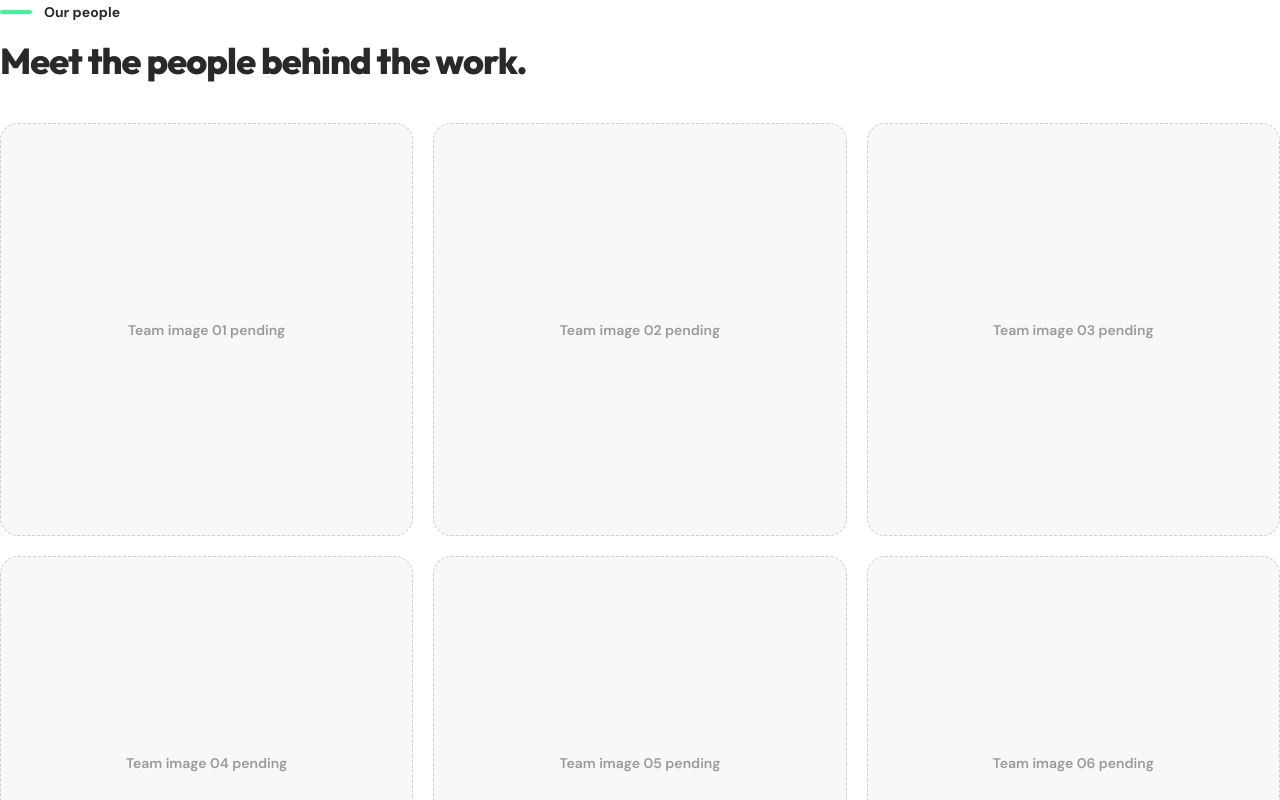
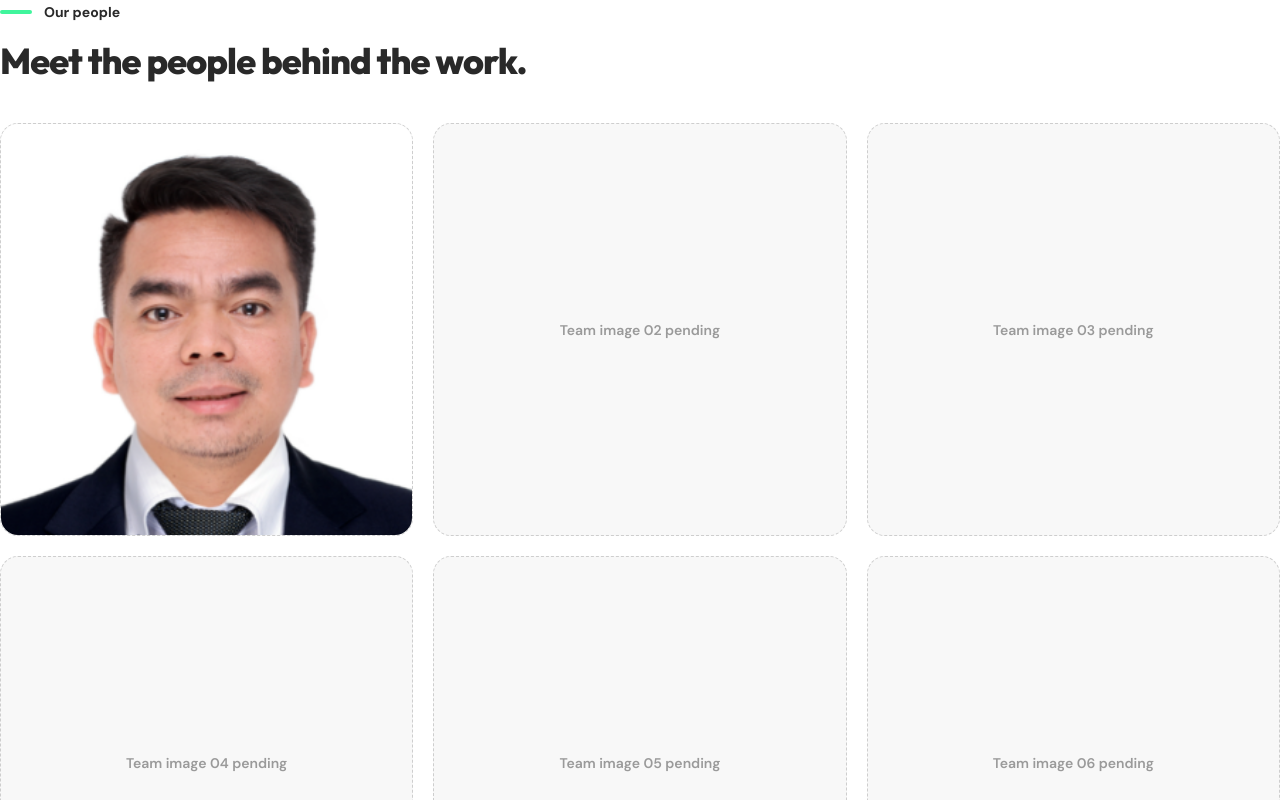
Before and after one commit to gabzy0423/The-Learning-Lab, a Next.js app: page /about/team in a window 1280 px wide. Shown: the part 1080-1880 px from the top of the page. Built offline with nearby package versions, Linux system fonts and the light colour scheme.

Commit message:
Add first team profile image

```diff
--- a/app/about/team/page.tsx
+++ b/app/about/team/page.tsx
@@ -93,8 +93,18 @@ export default function MeetTheTeamPage() {
         </h2>
         <div className="mt-10 grid gap-5 sm:grid-cols-2 lg:grid-cols-3">
           {Array.from({ length: 9 }, (_, index) => (
-            <div key={index} className="flex aspect-square items-center justify-center rounded-2xl border border-dashed border-brand-charcoal/20 bg-brand-charcoal/[0.03] p-6 text-center">
-              <span className="text-sm font-semibold text-brand-charcoal/45">Team image {String(index + 1).padStart(2, "0")} pending</span>
+            <div key={index} className="relative flex aspect-square items-center justify-center overflow-hidden rounded-2xl border border-dashed border-brand-charcoal/20 bg-brand-charcoal/[0.03] p-6 text-center">
+              {index === 0 ? (
+                <Image
+                  src="/assets/team/image.png"
+                  alt="Team member profile portrait"
+                  fill
+                  sizes="(min-width: 1024px) 33vw, (min-width: 640px) 50vw, 100vw"
+                  className="object-cover object-top"
+                />
+              ) : (
+                <span className="text-sm font-semibold text-brand-charcoal/45">Team image {String(index + 1).padStart(2, "0")} pending</span>
+              )}
             </div>
           ))}
         </div>
```
Also changed, not shown: public/assets/team/image.png (added).
